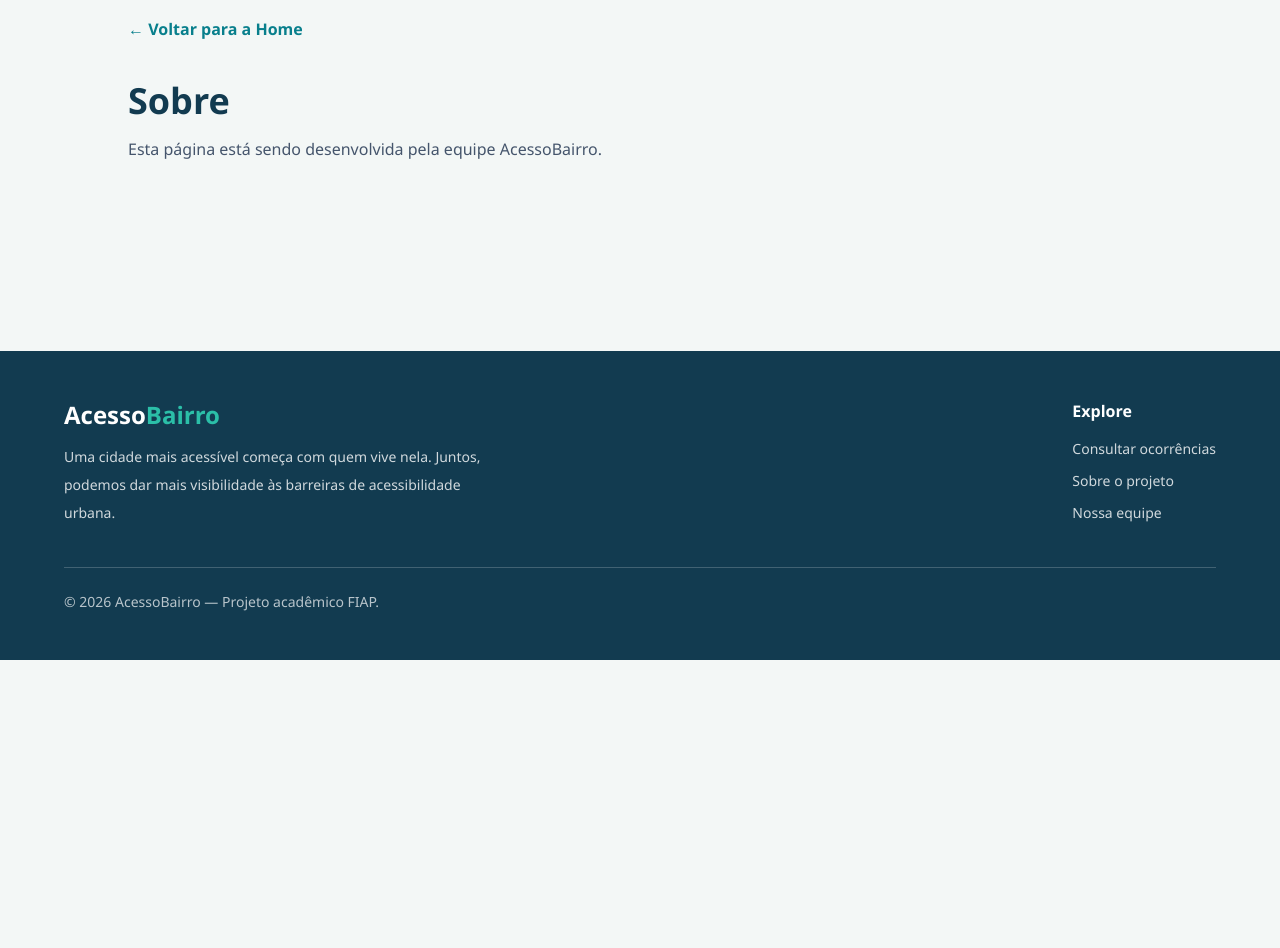
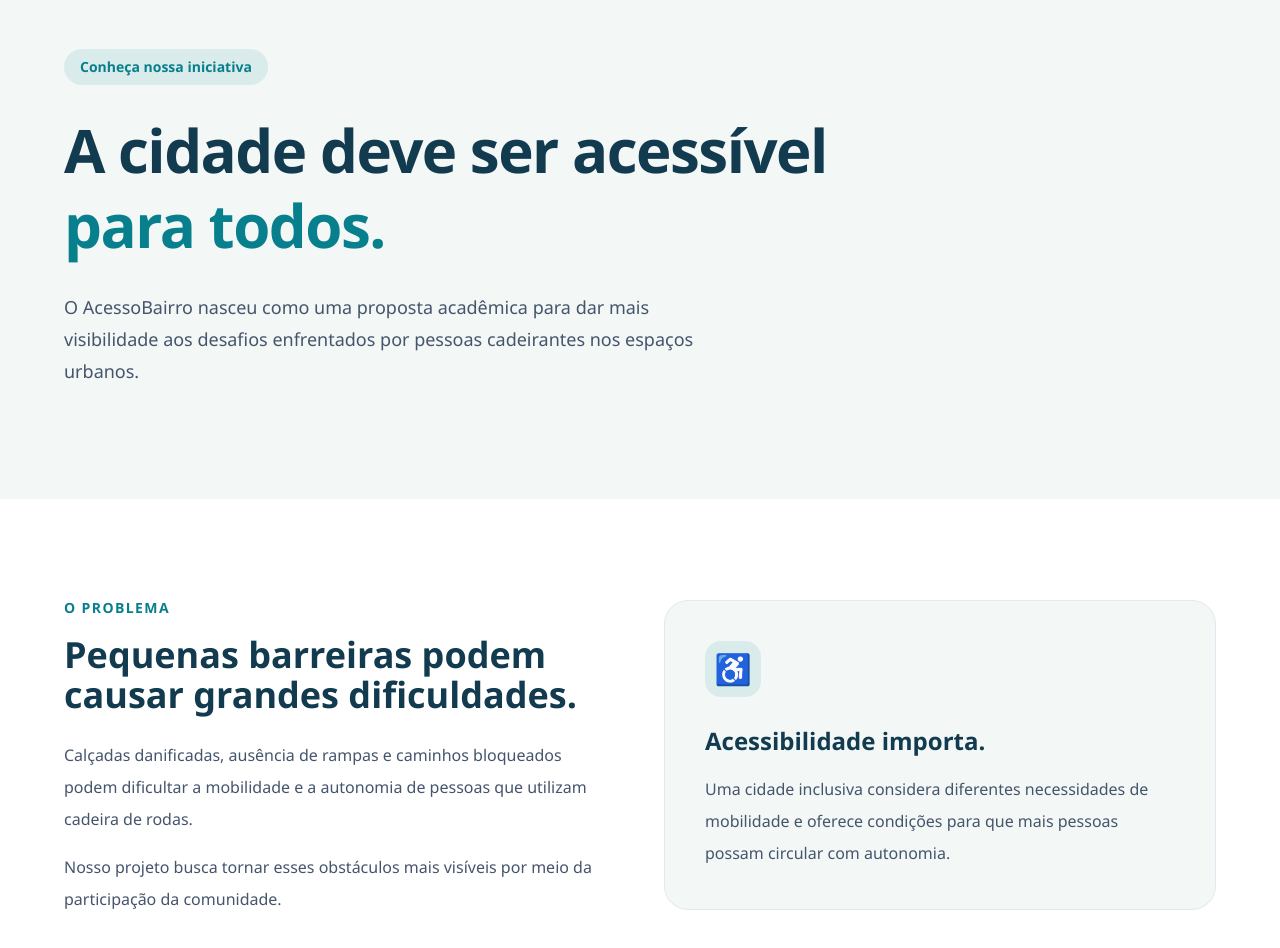
Before and after one commit to Caiomarqx/acessobairro, a React (Vite) app: page /sobre in a window 1280 px wide. Shown: the part 140-1088 px from the top of the page. Before the commit the page ends 800 px from the top, so only its background shows below. Built offline with nearby package versions, Linux system fonts and the light colour scheme.

Commit message:
feat: implementa pagina Sobre do AcessoBairro

```diff
--- a/src/App.tsx
+++ b/src/App.tsx
@@ -2,6 +2,7 @@
 import { BrowserRouter, Routes, Route, Link } from 'react-router-dom'
 import Layout from './components/Layout'
 import Home from './pages/Home'
+import Sobre from './pages/Sobre'
 
 function PaginaEmConstrucao({ titulo }: { titulo: string }) {
   return (
@@ -33,7 +34,7 @@ function App() {
         <Route path="/" element={<Layout />}>
           <Route index element={<Home />} />
 
-          <Route path="sobre" element={<PaginaEmConstrucao titulo="Sobre" />} />
+          <Route path="sobre" element={<Sobre />} />
           <Route path="integrantes" element={<PaginaEmConstrucao titulo="Integrantes" />} />
           <Route path="faq" element={<PaginaEmConstrucao titulo="Perguntas frequentes" />} />
           <Route path="contato" element={<PaginaEmConstrucao titulo="Contato" />} />
--- /dev/null
+++ b/src/pages/Sobre.tsx
@@ -0,0 +1,166 @@
+
+import { Link } from 'react-router-dom'
+
+function Sobre() {
+  const pilares = [
+    {
+      numero: '01',
+      titulo: 'Visibilidade',
+      descricao:
+        'Dar espaço às dificuldades de mobilidade que muitas vezes passam despercebidas no cotidiano.',
+    },
+    {
+      numero: '02',
+      titulo: 'Colaboração',
+      descricao:
+        'Incentivar a comunidade a compartilhar informações sobre barreiras de acessibilidade urbana.',
+    },
+    {
+      numero: '03',
+      titulo: 'Conscientização',
+      descricao:
+        'Estimular a discussão sobre a importância de ambientes urbanos mais inclusivos.',
+    },
+  ]
+
+  return (
+    <main>
+      <section className="bg-background px-6 py-20 md:py-28">
+        <div className="mx-auto max-w-6xl">
+          <span className="inline-flex rounded-full bg-secondary/10 px-4 py-2 text-sm font-semibold text-secondary">
+            Conheça nossa iniciativa
+          </span>
+
+          <h1 className="mt-7 max-w-3xl text-4xl font-bold leading-tight tracking-tight text-primary md:text-6xl">
+            A cidade deve ser acessível
+            <span className="text-secondary"> para todos.</span>
+          </h1>
+
+          <p className="mt-7 max-w-2xl text-lg leading-8 text-slate-600">
+            O AcessoBairro nasceu como uma proposta acadêmica
+            para dar mais visibilidade aos desafios enfrentados
+            por pessoas cadeirantes nos espaços urbanos.
+          </p>
+        </div>
+      </section>
+
+      <section
+        aria-labelledby="titulo-problema"
+        className="bg-white px-6 py-24"
+      >
+        <div className="mx-auto grid max-w-6xl items-center gap-12 lg:grid-cols-2">
+          <div>
+            <span className="text-sm font-bold uppercase tracking-widest text-secondary">
+              O problema
+            </span>
+
+            <h2
+              id="titulo-problema"
+              className="mt-4 text-3xl font-bold text-primary md:text-4xl"
+            >
+              Pequenas barreiras podem causar grandes dificuldades.
+            </h2>
+
+            <p className="mt-6 leading-8 text-slate-600">
+              Calçadas danificadas, ausência de rampas e caminhos
+              bloqueados podem dificultar a mobilidade e a
+              autonomia de pessoas que utilizam cadeira de rodas.
+            </p>
+
+            <p className="mt-4 leading-8 text-slate-600">
+              Nosso projeto busca tornar esses obstáculos
+              mais visíveis por meio da participação da comunidade.
+            </p>
+          </div>
+
+          <div className="rounded-3xl border border-slate-200 bg-background p-8 md:p-10">
+            <div
+              aria-hidden="true"
+              className="flex h-14 w-14 items-center justify-center rounded-2xl bg-secondary/10 text-3xl text-secondary"
+            >
+              ♿
+            </div>
+
+            <h3 className="mt-7 text-2xl font-bold text-primary">
+              Acessibilidade importa.
+            </h3>
+
+            <p className="mt-4 leading-8 text-slate-600">
+              Uma cidade inclusiva considera diferentes
+              necessidades de mobilidade e oferece condições
+              para que mais pessoas possam circular com autonomia.
+            </p>
+          </div>
+        </div>
+      </section>
+
+      <section
+        aria-labelledby="titulo-pilares"
+        className="bg-background px-6 py-24"
+      >
+        <div className="mx-auto max-w-6xl">
+          <span className="text-sm font-bold uppercase tracking-widest text-secondary">
+            Nossa proposta
+          </span>
+
+          <h2
+            id="titulo-pilares"
+            className="mt-4 text-3xl font-bold text-primary md:text-4xl"
+          >
+            Três pilares para uma comunidade mais consciente.
+          </h2>
+
+          <div className="mt-12 grid gap-6 md:grid-cols-3">
+            {pilares.map((pilar) => (
+              <div
+                key={pilar.numero}
+                className="rounded-2xl border border-slate-200 bg-white p-8"
+              >
+                <span className="text-3xl font-bold text-secondary">
+                  {pilar.numero}
+                </span>
+
+                <h3 className="mt-6 text-xl font-bold text-primary">
+                  {pilar.titulo}
+                </h3>
+
+                <p className="mt-4 leading-7 text-slate-600">
+                  {pilar.descricao}
+                </p>
+              </div>
+            ))}
+          </div>
+        </div>
+      </section>
+
+      <section className="bg-primary px-6 py-20 text-white">
+        <div className="mx-auto max-w-6xl">
+          <h2 className="max-w-2xl text-3xl font-bold md:text-4xl">
+            Sua participação pode dar mais visibilidade
+            à acessibilidade urbana.
+          </h2>
+
+          <p className="mt-5 max-w-2xl leading-8 text-white/80">
+            Conheça as ocorrências da comunidade e saiba como
+            colaborar com a iniciativa.
+          </p>
+
+          <Link
+            to="/ocorrencias"
+            className="mt-8 inline-flex rounded-xl bg-white px-6 py-4 font-semibold text-primary transition hover:bg-background"
+          >
+            Explorar ocorrências
+            <span className="ml-3" aria-hidden="true">→</span>
+          </Link>
+
+          <p className="mt-6 text-sm text-white/70">
+            Projeto acadêmico FIAP. Os registros não representam
+            solicitações oficiais à prefeitura.
+          </p>
+        </div>
+      </section>
+    </main>
+  )
+}
+
+export default Sobre
```
